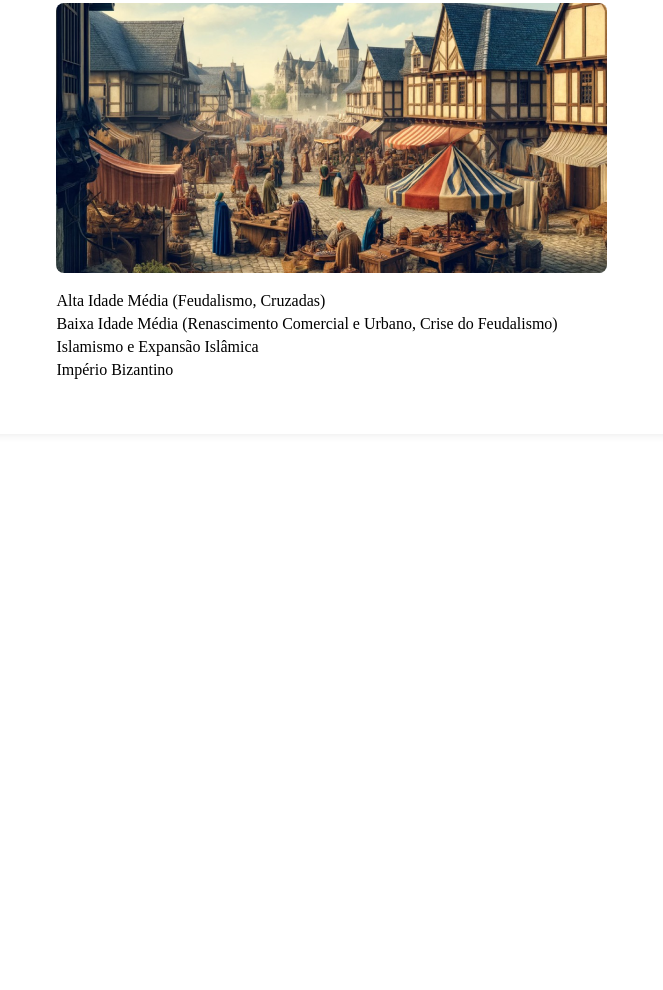
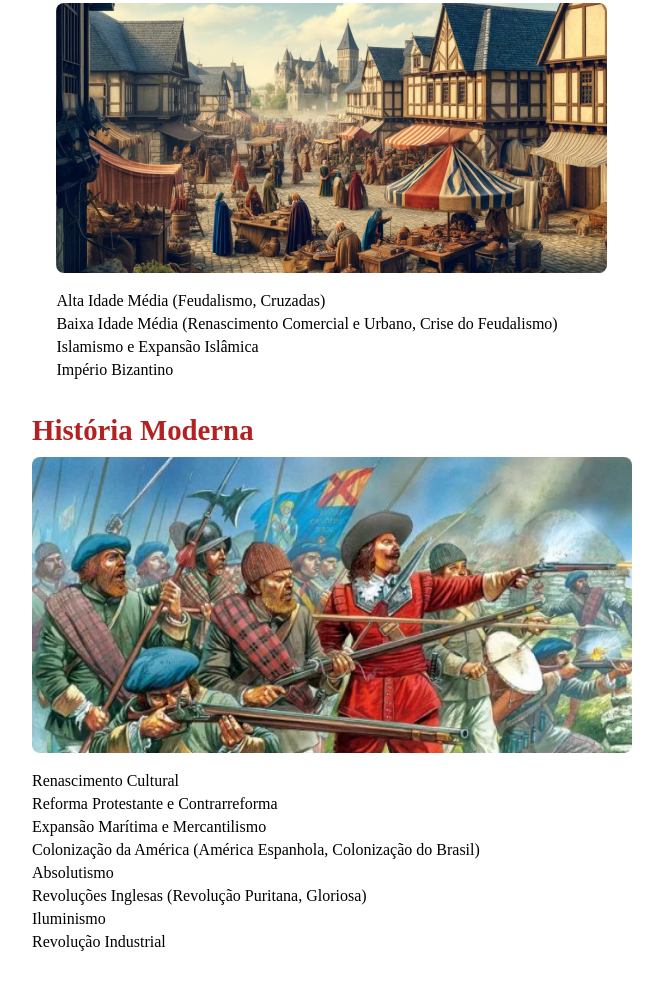
Before and after one commit to Vinirocha388/site-historia, a plain HTML site: page pages/dicasUm.html in a window 1280 px wide. Shown: the part 1509-2499 px from the top of the page, without its empty margins (308-971 px from the left). Before the commit the page ends 1963 px from the top, so only its background shows below. Drawn offline with Linux system fonts and the light colour scheme.

Commit message:
feat: third content

```diff
--- a/pages/dicasUm.html
+++ b/pages/dicasUm.html
@@ -66,6 +66,18 @@
             <li>Império Bizantino</li>
         </ul>
     </section>
+    <section class="periodo"> <h2>História Moderna</h2>
+        <img src="../image/dicas/históriamoderna.png" alt="História Moderna">
+        <ul>
+            <li>Renascimento Cultural</li>
+            <li>Reforma Protestante e Contrarreforma</li>
+            <li>Expansão Marítima e Mercantilismo</li>
+            <li>Colonização da América (América Espanhola, Colonização do Brasil)</li>
+            <li>Absolutismo</li> <li>Revoluções Inglesas (Revolução Puritana, Gloriosa)</li>
+            <li>Iluminismo</li>
+            <li>Revolução Industrial</li>
+        </ul>
+    </section>
 
 
 
```
Also changed, not shown: image/dicas/históriamoderna.png (added).
